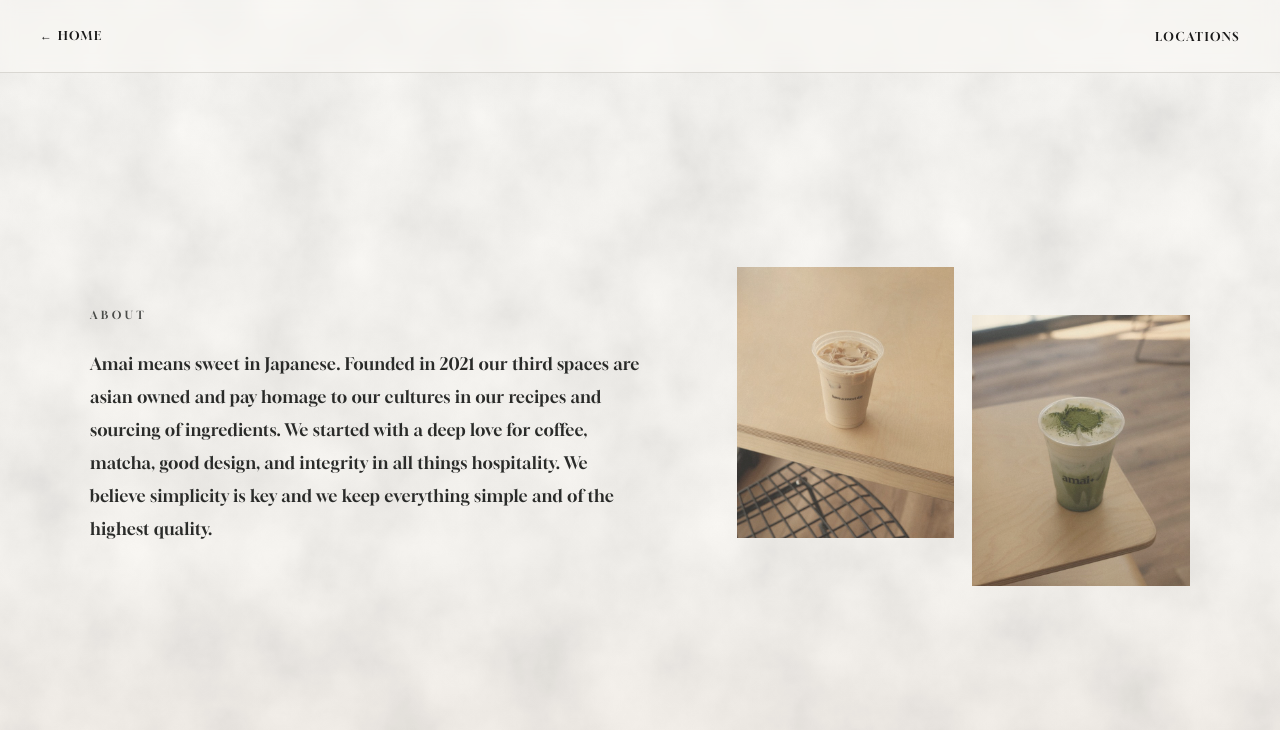
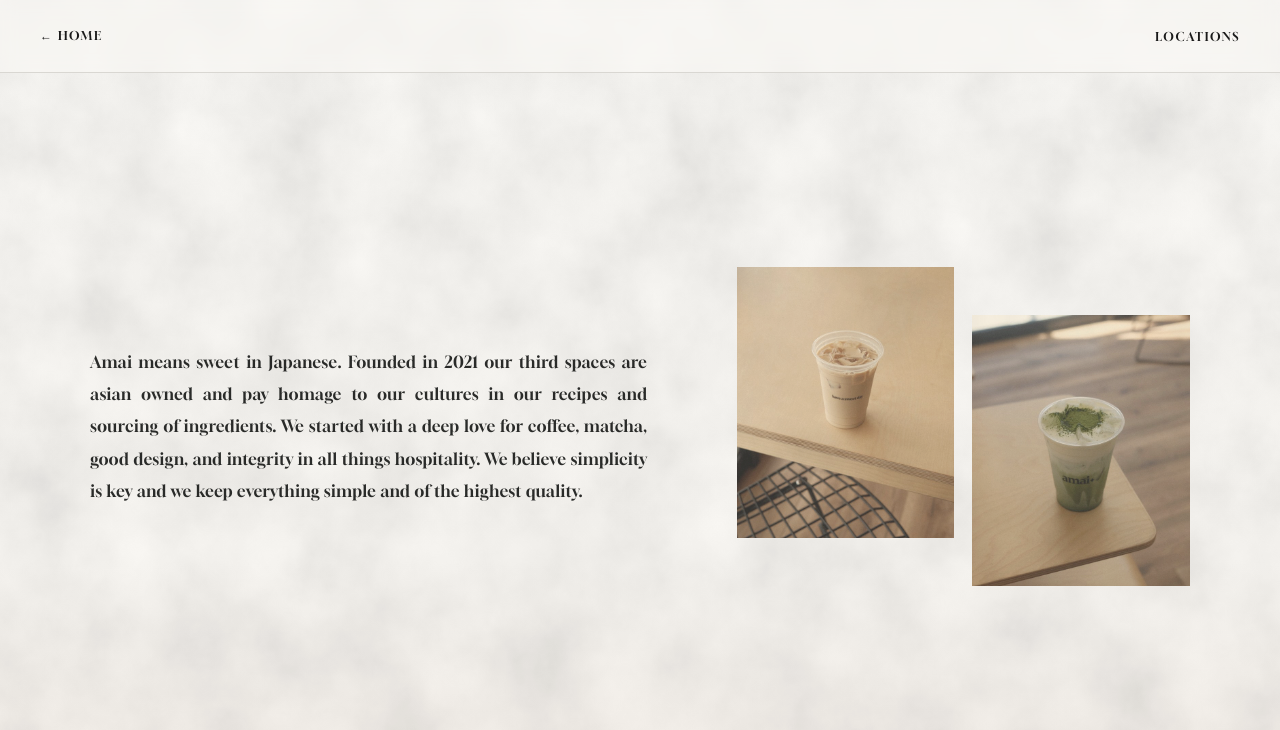
Before and after one commit to quokaguide/amaicoffee, a plain HTML site: page about.html in a window 1280 px wide. Drawn offline with Linux system fonts and the light colour scheme.

Commit message:
about paragraph

```diff
--- a/about.html
+++ b/about.html
@@ -89,6 +89,10 @@
         letter-spacing: 0.02em;
         color: #2b2c2a;
         max-width: 560px;
+        text-align: justify;
+        text-align-last: left;
+        text-wrap: pretty;
+        hyphens: manual;
       }
 
       .photos {
@@ -124,6 +128,10 @@
         .story {
           font-size: 15px;
           line-height: 1.9;
+          margin: 0 auto;
+          text-align-last: center;
+          hyphens: auto;
+          -webkit-hyphens: auto;
         }
       }
       @media (max-width: 560px) {
@@ -153,7 +161,6 @@
 
     <main>
       <section class="text">
-        <h1 class="eyebrow">About</h1>
         <p class="story">
           Amai means sweet in Japanese. Founded in 2021 our third spaces are
           asian owned and pay homage to our cultures in our recipes and sourcing
@@ -171,5 +178,70 @@
         />
       </div>
     </main>
+
+    <script>
+      // Trim the paragraph's width a little so its last line ends nearly full, never a short orphan line.
+      (function () {
+        var p = document.querySelector(".story");
+        function measure() {
+          var r = document.createRange();
+          r.selectNodeContents(p);
+          var rows = {},
+            rects = r.getClientRects();
+          for (var i = 0; i < rects.length; i++) {
+            var k = Math.round(rects[i].top),
+              x = rects[i];
+            if (!rows[k]) rows[k] = [x.left, x.right];
+            else {
+              rows[k][0] = Math.min(rows[k][0], x.left);
+              rows[k][1] = Math.max(rows[k][1], x.right);
+            }
+          }
+          var ks = Object.keys(rows)
+            .map(Number)
+            .sort(function (a, b) {
+              return a - b;
+            });
+          var last = rows[ks[ks.length - 1]];
+          return {
+            lines: ks.length,
+            fill: (last[1] - last[0]) / p.getBoundingClientRect().width,
+          };
+        }
+        function fit() {
+          p.style.width = "";
+          p.style.fontSize = "";
+          var base = parseFloat(getComputedStyle(p).fontSize),
+            full = p.getBoundingClientRect().width;
+          var deltas = [0, -0.25, 0.25, -0.5, 0.5, -0.75, 0.75],
+            best = null;
+          search: for (var d = 0; d < deltas.length; d++) {
+            p.style.fontSize = base + deltas[d] + "px";
+            for (var pct = 100; pct >= 80; pct--) {
+              p.style.width = (full * pct) / 100 + "px";
+              var m = measure();
+              if (!best || m.fill > best.fill)
+                best = { fs: base + deltas[d], pct: pct, fill: m.fill };
+              if (m.fill >= 0.9) {
+                best = { fs: base + deltas[d], pct: pct, fill: m.fill };
+                break search;
+              }
+            }
+          }
+          p.style.fontSize = best.fs + "px";
+          p.style.width = (full * best.pct) / 100 + "px";
+        }
+        var t;
+        function run() {
+          clearTimeout(t);
+          t = setTimeout(fit, 60);
+        }
+        if (document.fonts && document.fonts.ready)
+          document.fonts.ready.then(fit);
+        else window.addEventListener("load", fit);
+        window.addEventListener("resize", run);
+        fit();
+      })();
+    </script>
   </body>
 </html>
```
Also changed, not shown: locations.html (+0 -1 lines).
